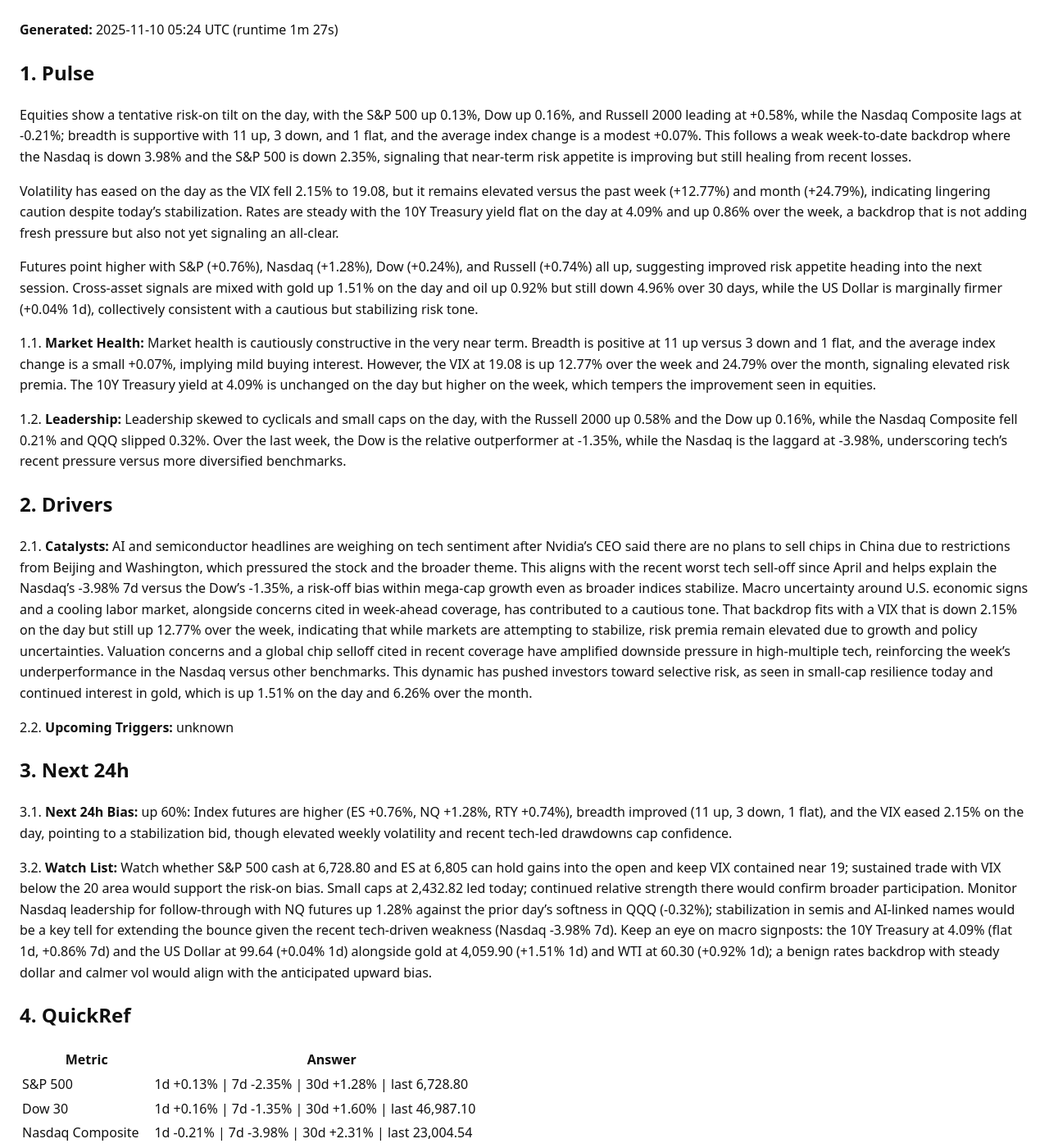
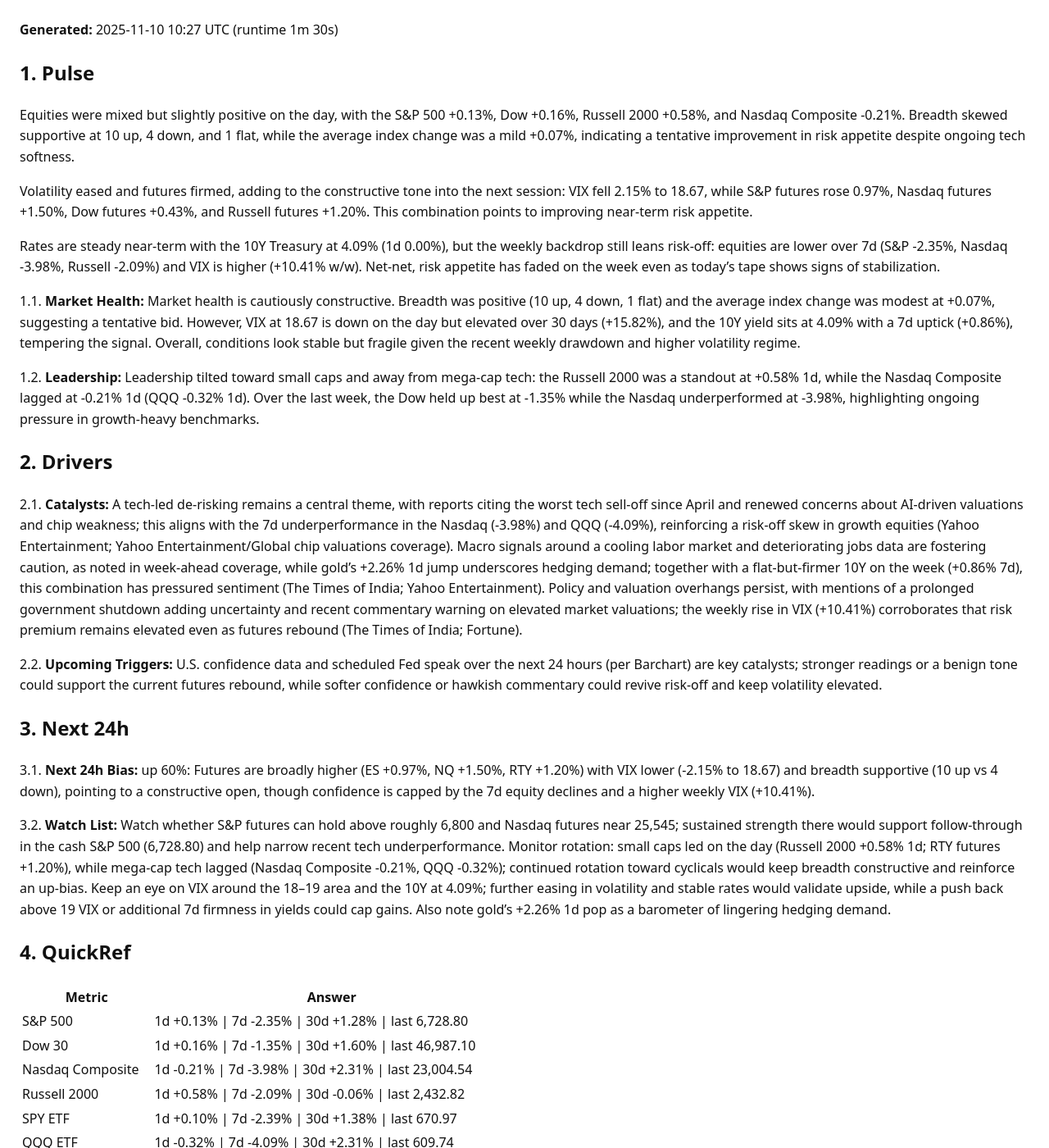
Before and after one commit to ryness/stonks, a Jekyll site: the page built from _reports/GODSEYE.md, in a window 1280 px wide and 1400 px high. Shown: the whole window at 82% size. Built offline with Jekyll 4.4.1, drawn with Linux system fonts in a browser that asks for light colours; some of the changed text lies outside the part shown.

Commit message:
Update report: rotation+GodsEye

```diff
--- a/_reports/GODSEYE.md
+++ b/_reports/GODSEYE.md
@@ -3,34 +3,34 @@ layout: default
 title: "GodsEye Market Report"
 ticker: "GODSEYE"
 date: 2025-11-10
-generated_at: 2025-11-10T05:24:06.227424+00:00
-runtime_seconds: 86.74
+generated_at: 2025-11-10T10:27:41.708628+00:00
+runtime_seconds: 90.33
 raw_markdown: |
-  **Generated:** <time class="js-local-time" datetime="2025-11-10T05:24:06.227424+00:00">2025-11-10 05:24 UTC</time> (runtime 1m 27s)
+  **Generated:** <time class="js-local-time" datetime="2025-11-10T10:27:41.708628+00:00">2025-11-10 10:27 UTC</time> (runtime 1m 30s)
 
   ## 1. Pulse
 
-  Equities show a tentative risk-on tilt on the day, with the S&P 500 up 0.13%, Dow up 0.16%, and Russell 2000 leading at +0.58%, while the Nasdaq Composite lags at -0.21%; breadth is supportive with 11 up, 3 down, and 1 flat, and the average index change is a modest +0.07%. This follows a weak week-to-date backdrop where the Nasdaq is down 3.98% and the S&P 500 is down 2.35%, signaling that near-term risk appetite is improving but still healing from recent losses.
+  Equities were mixed but slightly positive on the day, with the S&P 500 +0.13%, Dow +0.16%, Russell 2000 +0.58%, and Nasdaq Composite -0.21%. Breadth skewed supportive at 10 up, 4 down, and 1 flat, while the average index change was a mild +0.07%, indicating a tentative improvement in risk appetite despite ongoing tech softness.
 
-  Volatility has eased on the day as the VIX fell 2.15% to 19.08, but it remains elevated versus the past week (+12.77%) and month (+24.79%), indicating lingering caution despite today’s stabilization. Rates are steady with the 10Y Treasury yield flat on the day at 4.09% and up 0.86% over the week, a backdrop that is not adding fresh pressure but also not yet signaling an all-clear.
+  Volatility eased and futures firmed, adding to the constructive tone into the next session: VIX fell 2.15% to 18.67, while S&P futures rose 0.97%, Nasdaq futures +1.50%, Dow futures +0.43%, and Russell futures +1.20%. This combination points to improving near-term risk appetite.
 
-  Futures point higher with S&P (+0.76%), Nasdaq (+1.28%), Dow (+0.24%), and Russell (+0.74%) all up, suggesting improved risk appetite heading into the next session. Cross-asset signals are mixed with gold up 1.51% on the day and oil up 0.92% but still down 4.96% over 30 days, while the US Dollar is marginally firmer (+0.04% 1d), collectively consistent with a cautious but stabilizing risk tone.
+  Rates are steady near-term with the 10Y Treasury at 4.09% (1d 0.00%), but the weekly backdrop still leans risk-off: equities are lower over 7d (S&P -2.35%, Nasdaq -3.98%, Russell -2.09%) and VIX is higher (+10.41% w/w). Net-net, risk appetite has faded on the week even as today’s tape shows signs of stabilization.
 
-  1.1. **Market Health:** Market health is cautiously constructive in the very near term. Breadth is positive at 11 up versus 3 down and 1 flat, and the average index change is a small +0.07%, implying mild buying interest. However, the VIX at 19.08 is up 12.77% over the week and 24.79% over the month, signaling elevated risk premia. The 10Y Treasury yield at 4.09% is unchanged on the day but higher on the week, which tempers the improvement seen in equities.
+  1.1. **Market Health:** Market health is cautiously constructive. Breadth was positive (10 up, 4 down, 1 flat) and the average index change was modest at +0.07%, suggesting a tentative bid. However, VIX at 18.67 is down on the day but elevated over 30 days (+15.82%), and the 10Y yield sits at 4.09% with a 7d uptick (+0.86%), tempering the signal. Overall, conditions look stable but fragile given the recent weekly drawdown and higher volatility regime.
 
-  1.2. **Leadership:** Leadership skewed to cyclicals and small caps on the day, with the Russell 2000 up 0.58% and the Dow up 0.16%, while the Nasdaq Composite fell 0.21% and QQQ slipped 0.32%. Over the last week, the Dow is the relative outperformer at -1.35%, while the Nasdaq is the laggard at -3.98%, underscoring tech’s recent pressure versus more diversified benchmarks.
+  1.2. **Leadership:** Leadership tilted toward small caps and away from mega-cap tech: the Russell 2000 was a standout at +0.58% 1d, while the Nasdaq Composite lagged at -0.21% 1d (QQQ -0.32% 1d). Over the last week, the Dow held up best at -1.35% while the Nasdaq underperformed at -3.98%, highlighting ongoing pressure in growth-heavy benchmarks.
 
   ## 2. Drivers
 
-  2.1. **Catalysts:** AI and semiconductor headlines are weighing on tech sentiment after Nvidia’s CEO said there are no plans to sell chips in China due to restrictions from Beijing and Washington, which pressured the stock and the broader theme. This aligns with the recent worst tech sell-off since April and helps explain the Nasdaq’s -3.98% 7d versus the Dow’s -1.35%, a risk-off bias within mega-cap growth even as broader indices stabilize. Macro uncertainty around U.S. economic signs and a cooling labor market, alongside concerns cited in week-ahead coverage, has contributed to a cautious tone. That backdrop fits with a VIX that is down 2.15% on the day but still up 12.77% over the week, indicating that while markets are attempting to stabilize, risk premia remain elevated due to growth and policy uncertainties. Valuation concerns and a global chip selloff cited in recent coverage have amplified downside pressure in high-multiple tech, reinforcing the week’s underperformance in the Nasdaq versus other benchmarks. This dynamic has pushed investors toward selective risk, as seen in small-cap resilience today and continued interest in gold, which is up 1.51% on the day and 6.26% over the month.
+  2.1. **Catalysts:** A tech-led de-risking remains a central theme, with reports citing the worst tech sell-off since April and renewed concerns about AI-driven valuations and chip weakness; this aligns with the 7d underperformance in the Nasdaq (-3.98%) and QQQ (-4.09%), reinforcing a risk-off skew in growth equities (Yahoo Entertainment; Yahoo Entertainment/Global chip valuations coverage). Macro signals around a cooling labor market and deteriorating jobs data are fostering caution, as noted in week-ahead coverage, while gold’s +2.26% 1d jump underscores hedging demand; together with a flat-but-firmer 10Y on the week (+0.86% 7d), this combination has pressured sentiment (The Times of India; Yahoo Entertainment). Policy and valuation overhangs persist, with mentions of a prolonged government shutdown adding uncertainty and recent commentary warning on elevated market valuations; the weekly rise in VIX (+10.41%) corroborates that risk premium remains elevated even as futures rebound (The Times of India; Fortune).
 
-  2.2. **Upcoming Triggers:** unknown
+  2.2. **Upcoming Triggers:** U.S. confidence data and scheduled Fed speak over the next 24 hours (per Barchart) are key catalysts; stronger readings or a benign tone could support the current futures rebound, while softer confidence or hawkish commentary could revive risk-off and keep volatility elevated.
 
   ## 3. Next 24h
 
-  3.1. **Next 24h Bias:** up 60%: Index futures are higher (ES +0.76%, NQ +1.28%, RTY +0.74%), breadth improved (11 up, 3 down, 1 flat), and the VIX eased 2.15% on the day, pointing to a stabilization bid, though elevated weekly volatility and recent tech-led drawdowns cap confidence.
+  3.1. **Next 24h Bias:** up 60%: Futures are broadly higher (ES +0.97%, NQ +1.50%, RTY +1.20%) with VIX lower (-2.15% to 18.67) and breadth supportive (10 up vs 4 down), pointing to a constructive open, though confidence is capped by the 7d equity declines and a higher weekly VIX (+10.41%).
 
-  3.2. **Watch List:** Watch whether S&P 500 cash at 6,728.80 and ES at 6,805 can hold gains into the open and keep VIX contained near 19; sustained trade with VIX below the 20 area would support the risk-on bias. Small caps at 2,432.82 led today; continued relative strength there would confirm broader participation. Monitor Nasdaq leadership for follow-through with NQ futures up 1.28% against the prior day’s softness in QQQ (-0.32%); stabilization in semis and AI-linked names would be a key tell for extending the bounce given the recent tech-driven weakness (Nasdaq -3.98% 7d). Keep an eye on macro signposts: the 10Y Treasury at 4.09% (flat 1d, +0.86% 7d) and the US Dollar at 99.64 (+0.04% 1d) alongside gold at 4,059.90 (+1.51% 1d) and WTI at 60.30 (+0.92% 1d); a benign rates backdrop with steady dollar and calmer vol would align with the anticipated upward bias.
+  3.2. **Watch List:** Watch whether S&P futures can hold above roughly 6,800 and Nasdaq futures near 25,545; sustained strength there would support follow-through in the cash S&P 500 (6,728.80) and help narrow recent tech underperformance. Monitor rotation: small caps led on the day (Russell 2000 +0.58% 1d; RTY futures +1.20%), while mega-cap tech lagged (Nasdaq Composite -0.21%, QQQ -0.32%); continued rotation toward cyclicals would keep breadth constructive and reinforce an up-bias. Keep an eye on VIX around the 18–19 area and the 10Y at 4.09%; further easing in volatility and stable rates would validate upside, while a push back above 19 VIX or additional 7d firmness in yields could cap gains. Also note gold’s +2.26% 1d pop as a barometer of lingering hedging demand.
 
   ## 4. QuickRef
 
@@ -44,15 +44,15 @@ raw_markdown: |
   <tr><td>Russell 2000</td><td>1d +0.58% | 7d -2.09% | 30d -0.06% | last 2,432.82</td></tr>
   <tr><td>SPY ETF</td><td>1d +0.10% | 7d -2.39% | 30d +1.38% | last 670.97</td></tr>
   <tr><td>QQQ ETF</td><td>1d -0.32% | 7d -4.09% | 30d +2.31% | last 609.74</td></tr>
-  <tr><td>VIX</td><td>1d -2.15% | 7d +12.77% | 30d +24.79% | last 19.08</td></tr>
-  <tr><td>S&amp;P Fut</td><td>1d +0.76% | 7d -0.74% | 30d +1.36% | last 6,805.00</td></tr>
-  <tr><td>Nasdaq Fut</td><td>1d +1.28% | 7d -1.53% | 30d +2.62% | last 25,487.50</td></tr>
-  <tr><td>Dow Fut</td><td>1d +0.24% | 7d -1.00% | 30d +1.26% | last 47,199.00</td></tr>
-  <tr><td>Russell Fut</td><td>1d +0.74% | 7d -0.68% | 30d +0.32% | last 2,458.70</td></tr>
+  <tr><td>VIX</td><td>1d -2.15% | 7d +10.41% | 30d +15.82% | last 18.67</td></tr>
+  <tr><td>S&amp;P Fut</td><td>1d +0.97% | 7d -0.53% | 30d +1.58% | last 6,819.25</td></tr>
+  <tr><td>Nasdaq Fut</td><td>1d +1.50% | 7d -1.31% | 30d +2.85% | last 25,544.75</td></tr>
+  <tr><td>Dow Fut</td><td>1d +0.43% | 7d -0.81% | 30d +1.45% | last 47,289.00</td></tr>
+  <tr><td>Russell Fut</td><td>1d +1.20% | 7d -0.23% | 30d +0.78% | last 2,469.80</td></tr>
   <tr><td>10Y Treasury</td><td>1d +0.00% | 7d +0.86% | 30d -2.25% | last 4.09</td></tr>
-  <tr><td>Gold Fut</td><td>1d +1.51% | 7d +1.46% | 30d +6.26% | last 4,059.90</td></tr>
-  <tr><td>WTI Crude</td><td>1d +0.92% | 7d -0.45% | 30d -4.96% | last 60.30</td></tr>
-  <tr><td>US Dollar</td><td>1d +0.04% | 7d +0.11% | 30d +1.77% | last 99.64</td></tr>
+  <tr><td>Gold Fut</td><td>1d +2.26% | 7d +2.21% | 30d +7.04% | last 4,089.90</td></tr>
+  <tr><td>WTI Crude</td><td>1d +0.87% | 7d -0.50% | 30d -5.01% | last 60.27</td></tr>
+  <tr><td>US Dollar</td><td>1d -0.05% | 7d +0.02% | 30d +1.67% | last 99.55</td></tr>
   </tbody></table>
   </div>
 
@@ -121,31 +121,31 @@ raw_markdown: |
   </details>
 ---
 
-**Generated:** <time class="js-local-time" datetime="2025-11-10T05:24:06.227424+00:00">2025-11-10 05:24 UTC</time> (runtime 1m 27s)
+**Generated:** <time class="js-local-time" datetime="2025-11-10T10:27:41.708628+00:00">2025-11-10 10:27 UTC</time> (runtime 1m 30s)
 
 ## 1. Pulse
 
-Equities show a tentative risk-on tilt on the day, with the S&P 500 up 0.13%, Dow up 0.16%, and Russell 2000 leading at +0.58%, while the Nasdaq Composite lags at -0.21%; breadth is supportive with 11 up, 3 down, and 1 flat, and the average index change is a modest +0.07%. This follows a weak week-to-date backdrop where the Nasdaq is down 3.98% and the S&P 500 is down 2.35%, signaling that near-term risk appetite is improving but still healing from recent losses.
+Equities were mixed but slightly positive on the day, with the S&P 500 +0.13%, Dow +0.16%, Russell 2000 +0.58%, and Nasdaq Composite -0.21%. Breadth skewed supportive at 10 up, 4 down, and 1 flat, while the average index change was a mild +0.07%, indicating a tentative improvement in risk appetite despite ongoing tech softness.
 
-Volatility has eased on the day as the VIX fell 2.15% to 19.08, but it remains elevated versus the past week (+12.77%) and month (+24.79%), indicating lingering caution despite today’s stabilization. Rates are steady with the 10Y Treasury yield flat on the day at 4.09% and up 0.86% over the week, a backdrop that is not adding fresh pressure but also not yet signaling an all-clear.
+Volatility eased and futures firmed, adding to the constructive tone into the next session: VIX fell 2.15% to 18.67, while S&P futures rose 0.97%, Nasdaq futures +1.50%, Dow futures +0.43%, and Russell futures +1.20%. This combination points to improving near-term risk appetite.
 
-Futures point higher with S&P (+0.76%), Nasdaq (+1.28%), Dow (+0.24%), and Russell (+0.74%) all up, suggesting improved risk appetite heading into the next session. Cross-asset signals are mixed with gold up 1.51% on the day and oil up 0.92% but still down 4.96% over 30 days, while the US Dollar is marginally firmer (+0.04% 1d), collectively consistent with a cautious but stabilizing risk tone.
+Rates are steady near-term with the 10Y Treasury at 4.09% (1d 0.00%), but the weekly backdrop still leans risk-off: equities are lower over 7d (S&P -2.35%, Nasdaq -3.98%, Russell -2.09%) and VIX is higher (+10.41% w/w). Net-net, risk appetite has faded on the week even as today’s tape shows signs of stabilization.
 
-1.1. **Market Health:** Market health is cautiously constructive in the very near term. Breadth is positive at 11 up versus 3 down and 1 flat, and the average index change is a small +0.07%, implying mild buying interest. However, the VIX at 19.08 is up 12.77% over the week and 24.79% over the month, signaling elevated risk premia. The 10Y Treasury yield at 4.09% is unchanged on the day but higher on the week, which tempers the improvement seen in equities.
+1.1. **Market Health:** Market health is cautiously constructive. Breadth was positive (10 up, 4 down, 1 flat) and the average index change was modest at +0.07%, suggesting a tentative bid. However, VIX at 18.67 is down on the day but elevated over 30 days (+15.82%), and the 10Y yield sits at 4.09% with a 7d uptick (+0.86%), tempering the signal. Overall, conditions look stable but fragile given the recent weekly drawdown and higher volatility regime.
 
-1.2. **Leadership:** Leadership skewed to cyclicals and small caps on the day, with the Russell 2000 up 0.58% and the Dow up 0.16%, while the Nasdaq Composite fell 0.21% and QQQ slipped 0.32%. Over the last week, the Dow is the relative outperformer at -1.35%, while the Nasdaq is the laggard at -3.98%, underscoring tech’s recent pressure versus more diversified benchmarks.
+1.2. **Leadership:** Leadership tilted toward small caps and away from mega-cap tech: the Russell 2000 was a standout at +0.58% 1d, while the Nasdaq Composite lagged at -0.21% 1d (QQQ -0.32% 1d). Over the last week, the Dow held up best at -1.35% while the Nasdaq underperformed at -3.98%, highlighting ongoing pressure in growth-heavy benchmarks.
 
 ## 2. Drivers
 
-2.1. **Catalysts:** AI and semiconductor headlines are weighing on tech sentiment after Nvidia’s CEO said there are no plans to sell chips in China due to restrictions from Beijing and Washington, which pressured the stock and the broader theme. This aligns with the recent worst tech sell-off since April and helps explain the Nasdaq’s -3.98% 7d versus the Dow’s -1.35%, a risk-off bias within mega-cap growth even as broader indices stabilize. Macro uncertainty around U.S. economic signs and a cooling labor market, alongside concerns cited in week-ahead coverage, has contributed to a cautious tone. That backdrop fits with a VIX that is down 2.15% on the day but still up 12.77% over the week, indicating that while markets are attempting to stabilize, risk premia remain elevated due to growth and policy uncertainties. Valuation concerns and a global chip selloff cited in recent coverage have amplified downside pressure in high-multiple tech, reinforcing the week’s underperformance in the Nasdaq versus other benchmarks. This dynamic has pushed investors toward selective risk, as seen in small-cap resilience today and continued interest in gold, which is up 1.51% on the day and 6.26% over the month.
+2.1. **Catalysts:** A tech-led de-risking remains a central theme, with reports citing the worst tech sell-off since April and renewed concerns about AI-driven valuations and chip weakness; this aligns with the 7d underperformance in the Nasdaq (-3.98%) and QQQ (-4.09%), reinforcing a risk-off skew in growth equities (Yahoo Entertainment; Yahoo Entertainment/Global chip valuations coverage). Macro signals around a cooling labor market and deteriorating jobs data are fostering caution, as noted in week-ahead coverage, while gold’s +2.26% 1d jump underscores hedging demand; together with a flat-but-firmer 10Y on the week (+0.86% 7d), this combination has pressured sentiment (The Times of India; Yahoo Entertainment). Policy and valuation overhangs persist, with mentions of a prolonged government shutdown adding uncertainty and recent commentary warning on elevated market valuations; the weekly rise in VIX (+10.41%) corroborates that risk premium remains elevated even as futures rebound (The Times of India; Fortune).
 
-2.2. **Upcoming Triggers:** unknown
+2.2. **Upcoming Triggers:** U.S. confidence data and scheduled Fed speak over the next 24 hours (per Barchart) are key catalysts; stronger readings or a benign tone could support the current futures rebound, while softer confidence or hawkish commentary could revive risk-off and keep volatility elevated.
 
 ## 3. Next 24h
 
-3.1. **Next 24h Bias:** up 60%: Index futures are higher (ES +0.76%, NQ +1.28%, RTY +0.74%), breadth improved (11 up, 3 down, 1 flat), and the VIX eased 2.15% on the day, pointing to a stabilization bid, though elevated weekly volatility and recent tech-led drawdowns cap confidence.
+3.1. **Next 24h Bias:** up 60%: Futures are broadly higher (ES +0.97%, NQ +1.50%, RTY +1.20%) with VIX lower (-2.15% to 18.67) and breadth supportive (10 up vs 4 down), pointing to a constructive open, though confidence is capped by the 7d equity declines and a higher weekly VIX (+10.41%).
 
-3.2. **Watch List:** Watch whether S&P 500 cash at 6,728.80 and ES at 6,805 can hold gains into the open and keep VIX contained near 19; sustained trade with VIX below the 20 area would support the risk-on bias. Small caps at 2,432.82 led today; continued relative strength there would confirm broader participation. Monitor Nasdaq leadership for follow-through with NQ futures up 1.28% against the prior day’s softness in QQQ (-0.32%); stabilization in semis and AI-linked names would be a key tell for extending the bounce given the recent tech-driven weakness (Nasdaq -3.98% 7d). Keep an eye on macro signposts: the 10Y Treasury at 4.09% (flat 1d, +0.86% 7d) and the US Dollar at 99.64 (+0.04% 1d) alongside gold at 4,059.90 (+1.51% 1d) and WTI at 60.30 (+0.92% 1d); a benign rates backdrop with steady dollar and calmer vol would align with the anticipated upward bias.
+3.2. **Watch List:** Watch whether S&P futures can hold above roughly 6,800 and Nasdaq futures near 25,545; sustained strength there would support follow-through in the cash S&P 500 (6,728.80) and help narrow recent tech underperformance. Monitor rotation: small caps led on the day (Russell 2000 +0.58% 1d; RTY futures +1.20%), while mega-cap tech lagged (Nasdaq Composite -0.21%, QQQ -0.32%); continued rotation toward cyclicals would keep breadth constructive and reinforce an up-bias. Keep an eye on VIX around the 18–19 area and the 10Y at 4.09%; further easing in volatility and stable rates would validate upside, while a push back above 19 VIX or additional 7d firmness in yields could cap gains. Also note gold’s +2.26% 1d pop as a barometer of lingering hedging demand.
 
 ## 4. QuickRef
 
@@ -159,15 +159,15 @@ Futures point higher with S&P (+0.76%), Nasdaq (+1.28%), Dow (+0.24%), and Russe
 <tr><td>Russell 2000</td><td>1d +0.58% | 7d -2.09% | 30d -0.06% | last 2,432.82</td></tr>
 <tr><td>SPY ETF</td><td>1d +0.10% | 7d -2.39% | 30d +1.38% | last 670.97</td></tr>
 <tr><td>QQQ ETF</td><td>1d -0.32% | 7d -4.09% | 30d +2.31% | last 609.74</td></tr>
-<tr><td>VIX</td><td>1d -2.15% | 7d +12.77% | 30d +24.79% | last 19.08</td></tr>
-<tr><td>S&amp;P Fut</td><td>1d +0.76% | 7d -0.74% | 30d +1.36% | last 6,805.00</td></tr>
-<tr><td>Nasdaq Fut</td><td>1d +1.28% | 7d -1.53% | 30d +2.62% | last 25,487.50</td></tr>
-<tr><td>Dow Fut</td><td>1d +0.24% | 7d -1.00% | 30d +1.26% | last 47,199.00</td></tr>
-<tr><td>Russell Fut</td><td>1d +0.74% | 7d -0.68% | 30d +0.32% | last 2,458.70</td></tr>
+<tr><td>VIX</td><td>1d -2.15% | 7d +10.41% | 30d +15.82% | last 18.67</td></tr>
+<tr><td>S&amp;P Fut</td><td>1d +0.97% | 7d -0.53% | 30d +1.58% | last 6,819.25</td></tr>
+<tr><td>Nasdaq Fut</td><td>1d +1.50% | 7d -1.31% | 30d +2.85% | last 25,544.75</td></tr>
+<tr><td>Dow Fut</td><td>1d +0.43% | 7d -0.81% | 30d +1.45% | last 47,289.00</td></tr>
+<tr><td>Russell Fut</td><td>1d +1.20% | 7d -0.23% | 30d +0.78% | last 2,469.80</td></tr>
 <tr><td>10Y Treasury</td><td>1d +0.00% | 7d +0.86% | 30d -2.25% | last 4.09</td></tr>
-<tr><td>Gold Fut</td><td>1d +1.51% | 7d +1.46% | 30d +6.26% | last 4,059.90</td></tr>
-<tr><td>WTI Crude</td><td>1d +0.92% | 7d -0.45% | 30d -4.96% | last 60.30</td></tr>
-<tr><td>US Dollar</td><td>1d +0.04% | 7d +0.11% | 30d +1.77% | last 99.64</td></tr>
+<tr><td>Gold Fut</td><td>1d +2.26% | 7d +2.21% | 30d +7.04% | last 4,089.90</td></tr>
+<tr><td>WTI Crude</td><td>1d +0.87% | 7d -0.50% | 30d -5.01% | last 60.27</td></tr>
+<tr><td>US Dollar</td><td>1d -0.05% | 7d +0.02% | 30d +1.67% | last 99.55</td></tr>
 </tbody></table>
 </div>
 
```
Also changed, not shown: _reports/RGTI.md (+45 -43 lines), 1 other file.
